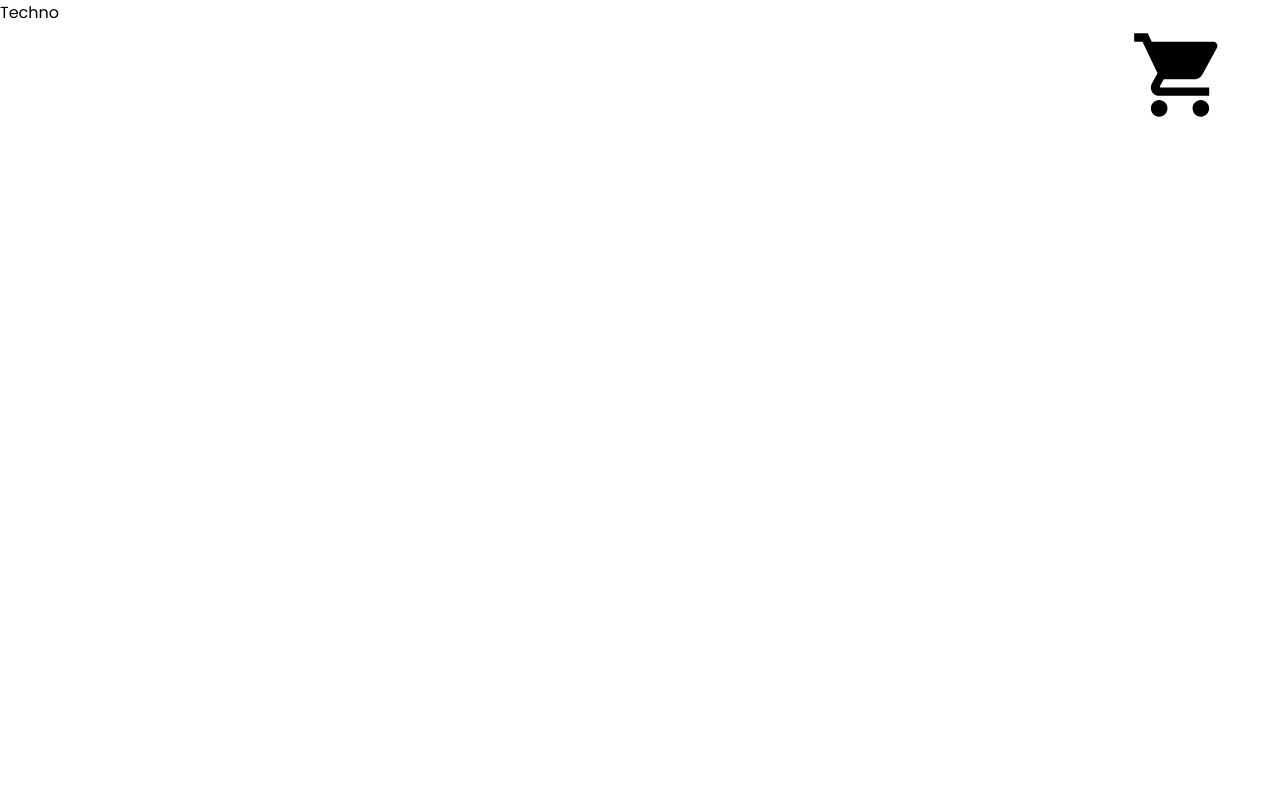
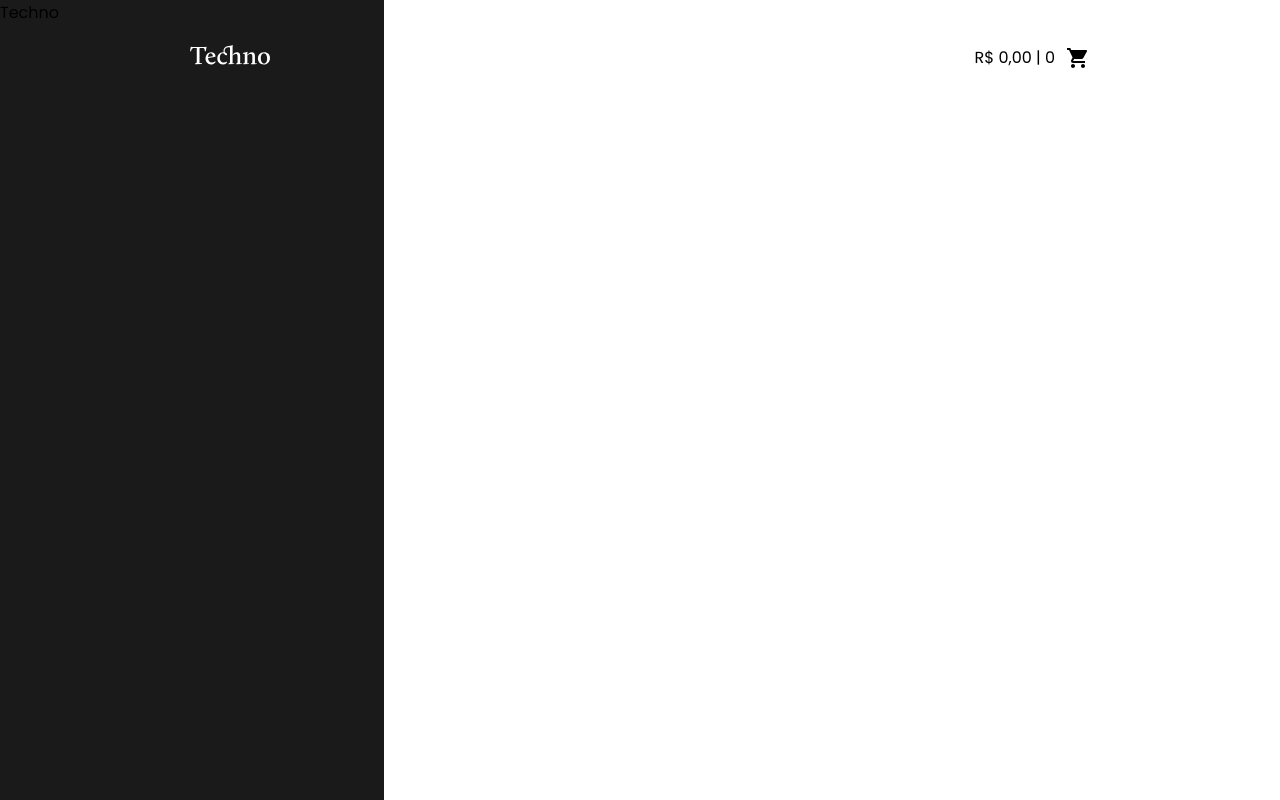
Before and after one commit to Vinicius-Muller/techno-interface, a Vue app: page / in a window 1280 px wide. Built offline with nearby package versions, Linux system fonts and the light colour scheme.

Commit message:
header functions initialized

```diff
--- a/src/App.vue
+++ b/src/App.vue
@@ -24,4 +24,8 @@ export default {
 html {
   font-family:'Poppins', sans-serif;
 }
+
+body {
+   background: linear-gradient(to right, #1a1a1a 30%, #ffffff 30%);
+}
 </style>
--- a/src/components/Header.vue
+++ b/src/components/Header.vue
@@ -1,32 +1,65 @@
 <template>
-  <header>
-    <img class="logo" src="@/assets/techno.svg" alt="Techno">
-    <img class="wallet" src="@/assets/carrinho.svg" alt="Wallet">
+  <header class="header">
+    <img class="logo" src="../assets/techno.svg" alt="Techno">
+
+    <div class="carrinho_menu" @click="carrinhoAtivo = true">{{carrinhoTotal | numeroPreco}} | {{carrinho.length}}</div>
+
   </header>
 </template>
 
 <script>
 export default {
-  name:"Header"
+  name:"Header",
+  data() {
+    return {
+      carrinho:[],
+    carrinhoAtivo:false,
+    }
+  },
+  computed: {
+    carrinhoTotal() {
+      let total = 0
+      if(this.carrinho.length) {
+        this.carrinho.forEach(item => {
+          total += item.preco;
+        })
+      }
+      return total;
+    }
+  },
+    filters: {
+    numeroPreco(valor) {
+      return valor.toLocaleString("pt-BR", { style: "currency", currency: "BRL" })
+    }
+  },
 }
 </script>
 
 <style scoped>
-header {
-  width:100vw;
-  height:100px;
+.header {
   display: flex;
   justify-content: space-between;
-  background: transparent;
+  max-width: 900px;
+  padding: 20px 0;
+  margin:0 auto;
 }
 
-header .logo {
-  width: 100px;
-  height: 50px;
-  padding-left: 50px;
+.logo {
+  width: 80px;
 }
 
-header .wallet {
-  padding-right: 50px;
+.carrinho_menu::after {
+content: "";
+display: inline-block;
+background: url("../assets/carrinho.svg") no-repeat center center;
+width: 25px;
+height: 25px;
+margin-left: 10px;
+}
+
+.carrinho_menu {
+  display: flex;
+  align-items: center;
+  cursor: pointer;
 }
 </style>
```
Also changed, not shown: src/main.js (line endings or trailing spaces).
